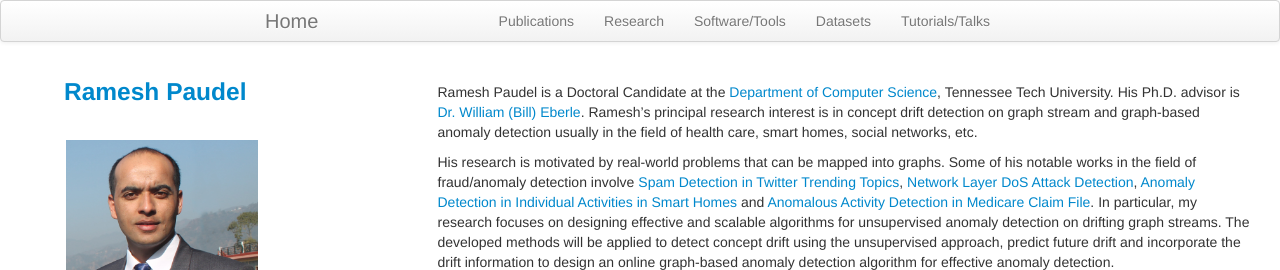
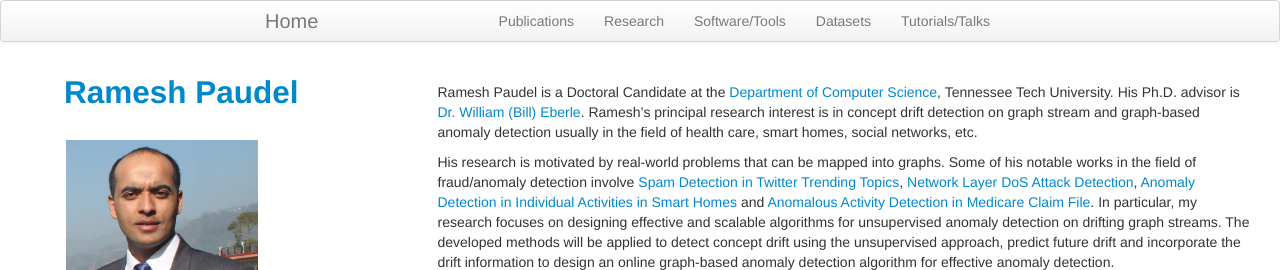
Before and after one commit to rpaudel42/rpaudel42.github.io, a Jekyll site: the page built from index.md, in a window 1280 px wide. Shown: the top 270 px of the page. Built offline with Jekyll 4.4.1, drawn with Linux system fonts in a browser that asks for light colours; nearby versions of some CDN libraries.

Commit message:
setting new home page

```diff
--- a/_includes/themes/twitter/default.html
+++ b/_includes/themes/twitter/default.html
@@ -47,7 +47,7 @@
     </div>
     <div class="container-main">
       <header>
-        <h3><a class="brand" href="{{ HOME_PATH }}">{{ site.title }}</a></h3>
+        <h2><a class="brand" href="{{ HOME_PATH }}">{{ site.title }}</a></h2>
 
         <!--<img src="{{ BASE_PATH }}/assets/pics/profilepic.jpg" alt="Profile Pic">-->
         <a href="https://rpaudel42.github.io/assets/pics/profilepic.jpg">
```
